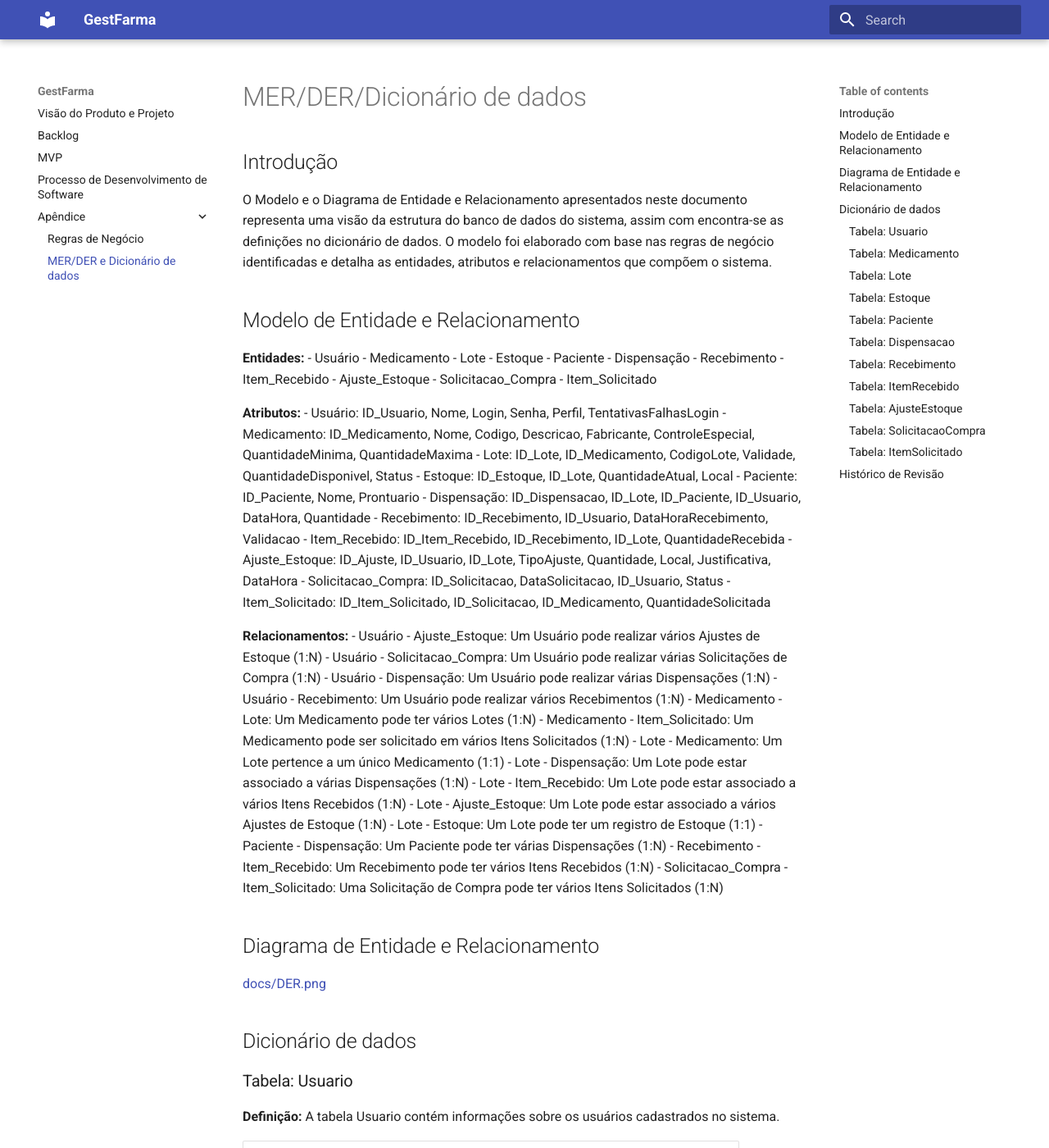
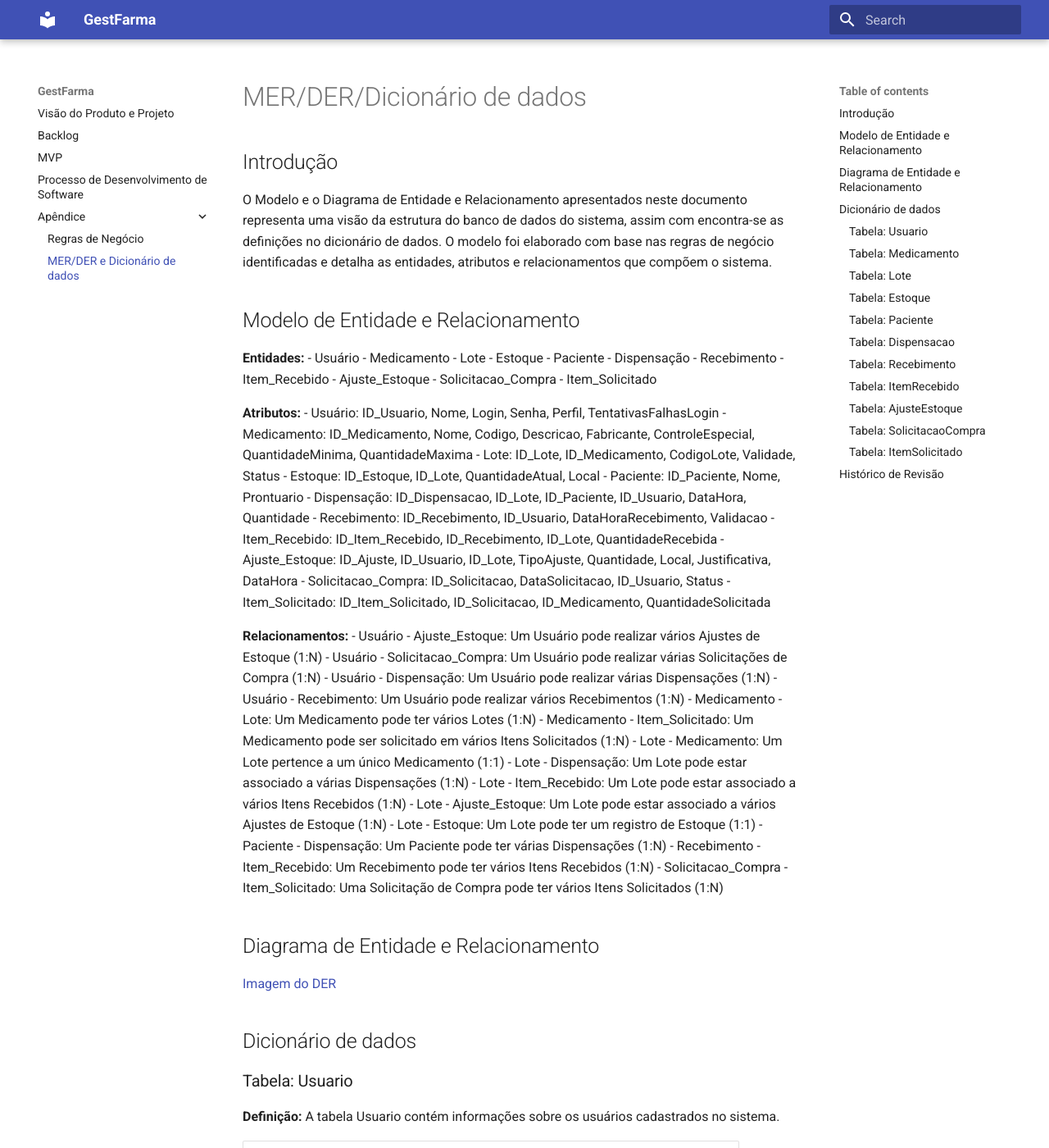
Before and after one commit to FGA-REQ/2024.2-Requisitores, an MkDocs documentation site: the page built from docs/visao-projeto-produto/der.md, in a window 1280 px wide and 1400 px high. Shown: the whole window at 82% size. Built offline with MkDocs 1.6.1 and Material for MkDocs 9.7.7, drawn with Linux system fonts in a browser that asks for light colours; some of the changed text lies outside the part shown.

```diff
--- a/docs/visao-projeto-produto/der.md
+++ b/docs/visao-projeto-produto/der.md
@@ -22,7 +22,7 @@ O Modelo e o Diagrama de Entidade e Relacionamento apresentados neste documento
 **Atributos:**
 - Usuário: ID_Usuario, Nome, Login, Senha, Perfil, TentativasFalhasLogin
 - Medicamento: ID_Medicamento, Nome, Codigo, Descricao, Fabricante, ControleEspecial, QuantidadeMinima, QuantidadeMaxima
-- Lote: ID_Lote, ID_Medicamento, CodigoLote, Validade, QuantidadeDisponivel, Status
+- Lote: ID_Lote, ID_Medicamento, CodigoLote, Validade, Status
 - Estoque: ID_Estoque, ID_Lote, QuantidadeAtual, Local
 - Paciente: ID_Paciente, Nome, Prontuario
 - Dispensação: ID_Dispensacao, ID_Lote, ID_Paciente, ID_Usuario, DataHora, Quantidade
@@ -51,7 +51,7 @@ O Modelo e o Diagrama de Entidade e Relacionamento apresentados neste documento
 
 ## Diagrama de Entidade e Relacionamento
 
-[docs/DER.png](/workspaces/2024.2-Requisitores/docs/img/DER.png)
+[Imagem do DER](docs/img/DER.png)
 
 ## Dicionário de dados
 
@@ -94,7 +94,6 @@ O Modelo e o Diagrama de Entidade e Relacionamento apresentados neste documento
 | ID_Medicamento         | INT    | NÃO  | Referência ao medicamento associado.    |
 | CodigoLote             | TEXT   | NÃO  | Código único do lote.                   |
 | Validade               | DATE   | NÃO  | Data de validade do lote.               |
-| QuantidadeDisponivel   | INT    | NÃO  | Quantidade disponível no lote.          |
 | Status                 | TEXT   | NÃO  | Status do lote (ex.: ativo, expirado).  |
 
 ---
@@ -204,4 +203,5 @@ O Modelo e o Diagrama de Entidade e Relacionamento apresentados neste documento
 
 | **Data**       | **Versão** | **Descrição**                                                     | **Autor**                                                                                      |
 |----------------|------------|-------------------------------------------------------------------|------------------------------------------------------------------------------------------------|
-| 25/01/2025     | 1.1        | Inclusão do MER, DER e do dicionário de dados | Davi Casseb, Fernanda Noronha, Joyce Dionizio, Karolina Barbosa, Vitor Carvalho Pereira, Yago Amin Santos |
+| 25/01/2025     | 1.0        | Inclusão do MER, DER e do dicionário de dados | Davi Casseb, Fernanda Noronha, Joyce Dionizio, Karolina Barbosa, Vitor Carvalho Pereira, Yago Amin Santos |
+| 26/01/2025     | 1.1        | Ajustes do MER, DER e do dicionário de dados | Davi Casseb, Fernanda Noronha, Joyce Dionizio, Karolina Barbosa, Vitor Carvalho Pereira, Yago Amin Santos |
```
Also changed, not shown: docs/img/DER.png.
